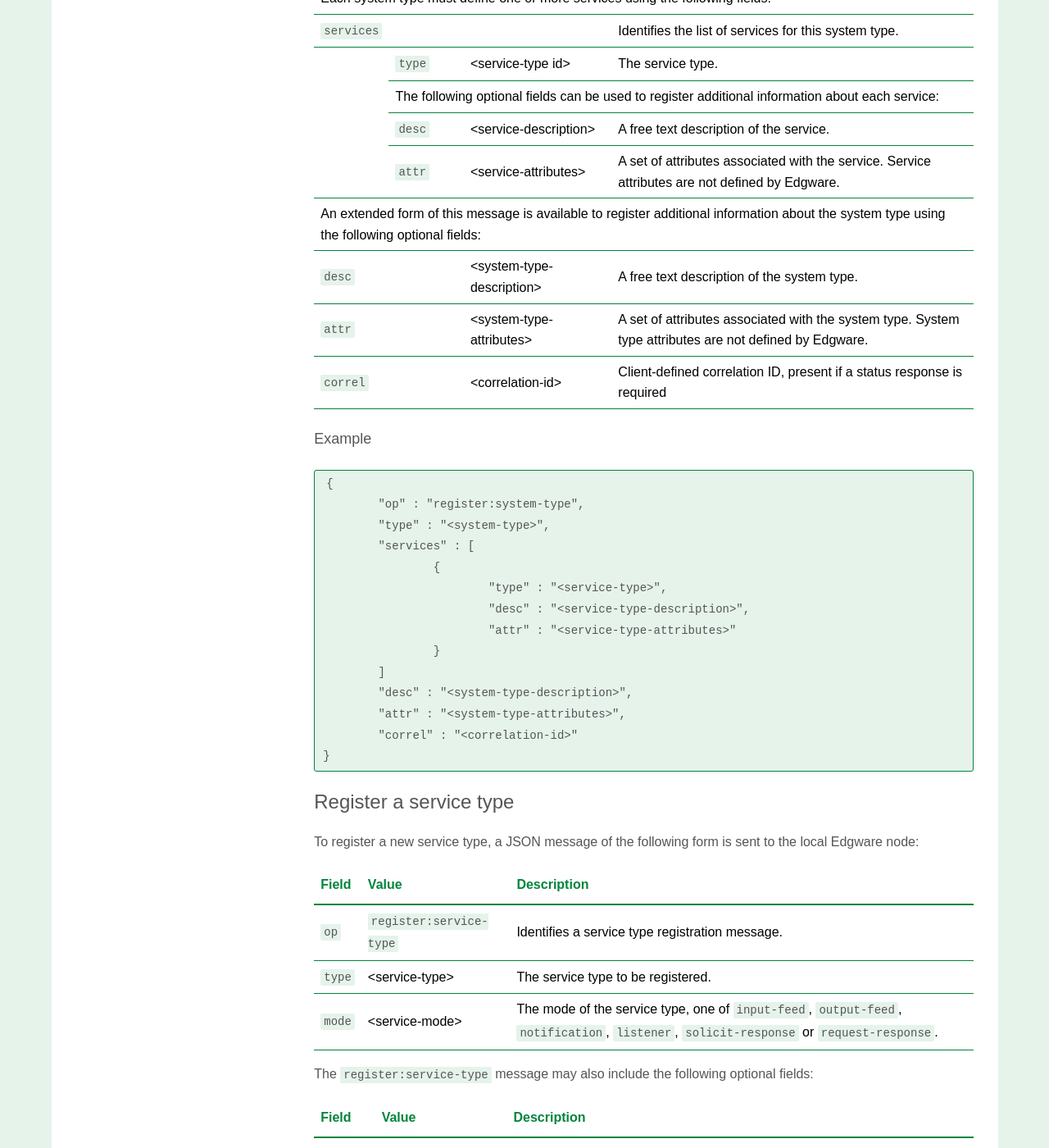
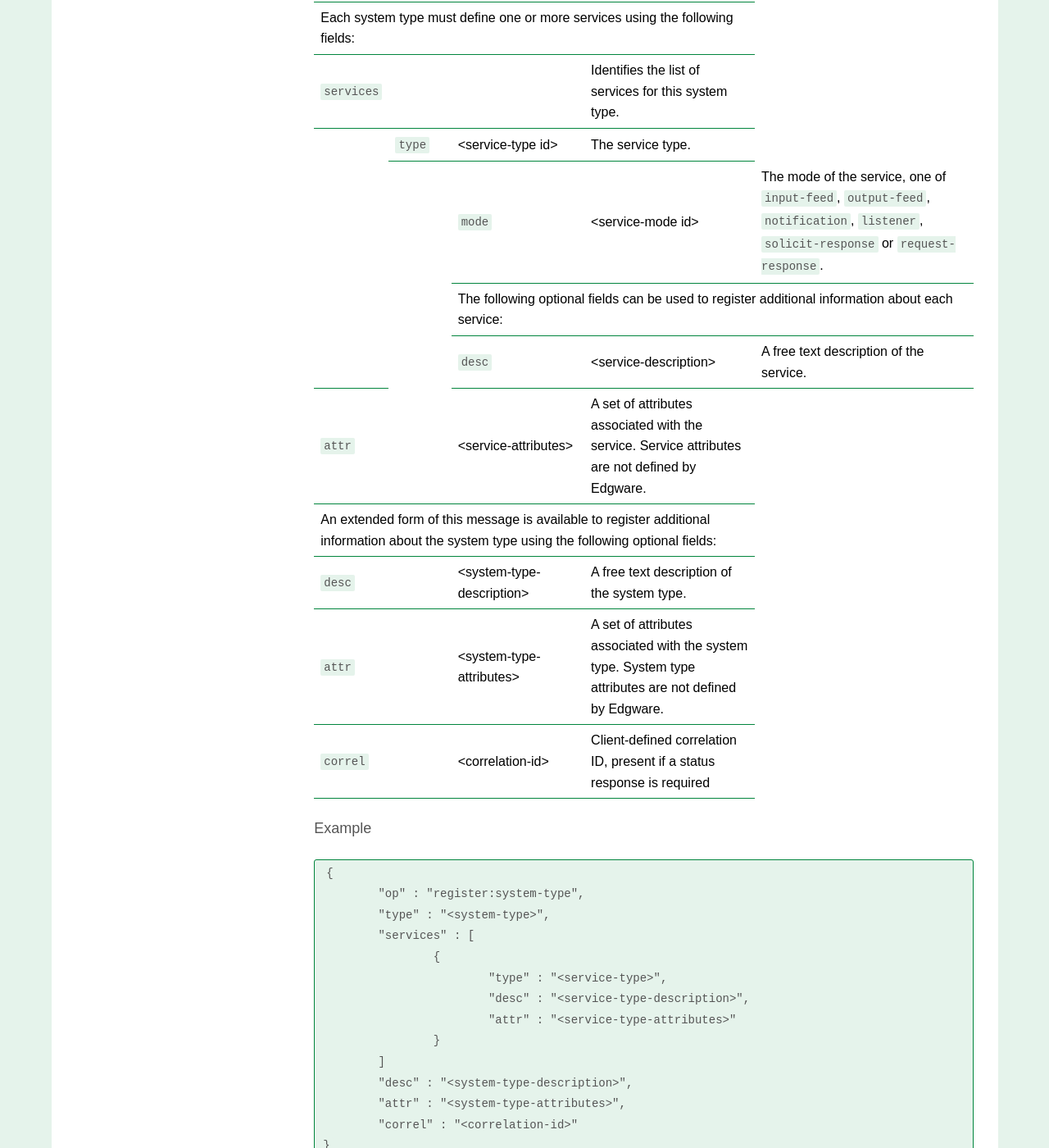
Before and after one commit to edgware/edgware.github.io, a Jekyll site: the page built from docs/reference/sys_and_serv/registration.md, in a window 1280 px wide and 1400 px high, scrolled down 1620 px. Shown: the whole window at 82% size. Built offline with Jekyll 4.4.1, drawn with Linux system fonts in a browser that asks for light colours; nearby versions of some CDN libraries; some web fonts are replaced.

Commit message:
Moved the documentation of a service's mode from the service type to the system type, as per the current API.

```diff
--- a/docs/reference/sys_and_serv/registration.md
+++ b/docs/reference/sys_and_serv/registration.md
@@ -80,6 +80,12 @@ To register a new system type, a JSON message of the following form is sent to t
         <td>The service type.</td>
     </tr>
     <tr>
+        <td rowspan="4"></td>
+        <td><code>mode</code></td>
+        <td>&lt;service-mode id&gt;</td>
+        <td>The mode of the service, one of <code>input-feed</code>, <code>output-feed</code>, <code>notification</code>, <code>listener</code>, <code>solicit-response</code> or <code>request-response</code>.</td>
+    </tr>
+    <tr>
         <td colspan="3">The following optional fields can be used to register additional information about each service:</td>
     </tr>
     <tr>
@@ -140,7 +146,6 @@ To register a new service type, a JSON message of the following form is sent to
 | ------- | ----------------------- | -------------
 | `op`    | `register:service-type` | Identifies a service type registration message. |
 | `type`  | \<service-type>         | The service type to be registered. |
-| `mode`  | \<service-mode>         | The mode of the service type, one of `input-feed`, `output-feed`, `notification`, `listener`, `solicit-response` or `request-response`.
 
 The `register:service-type` message may also include the following optional fields:
 
```
